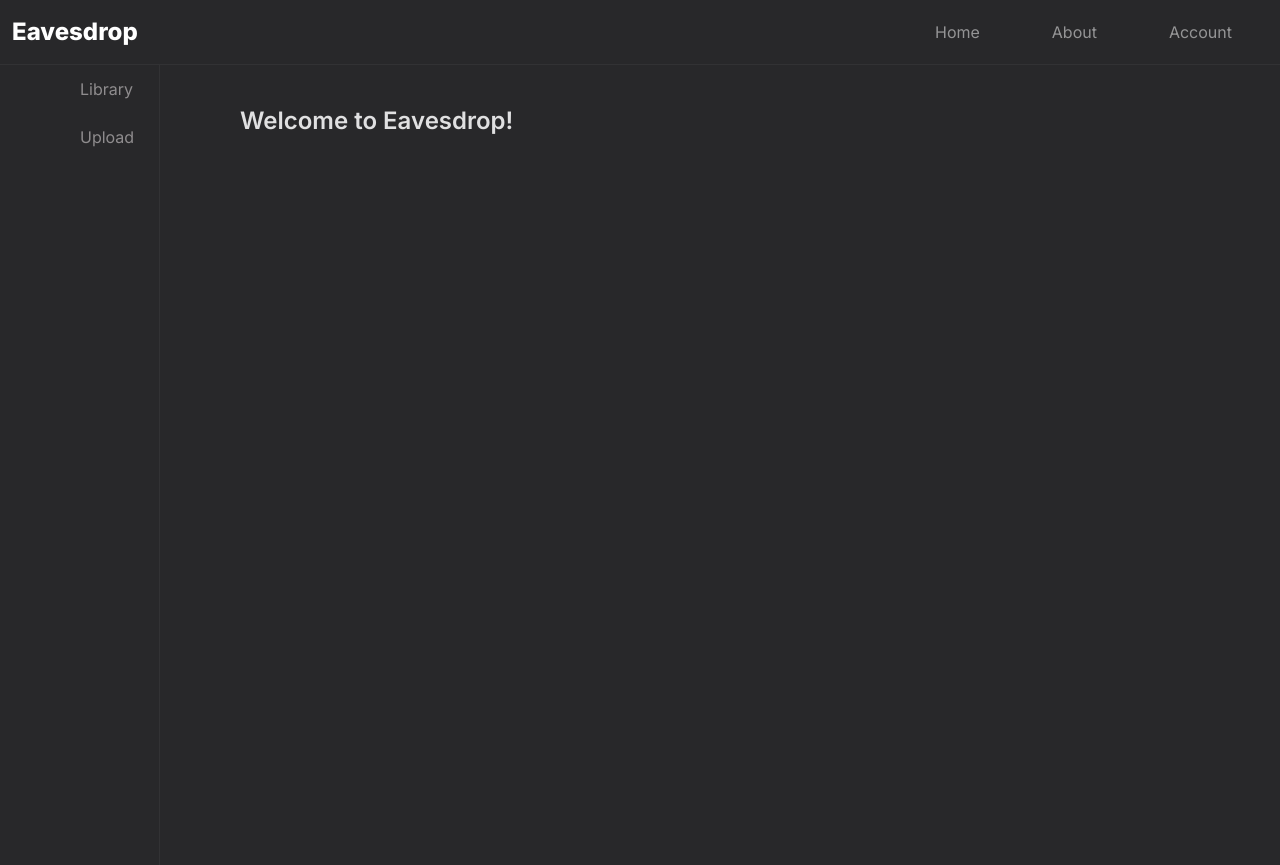
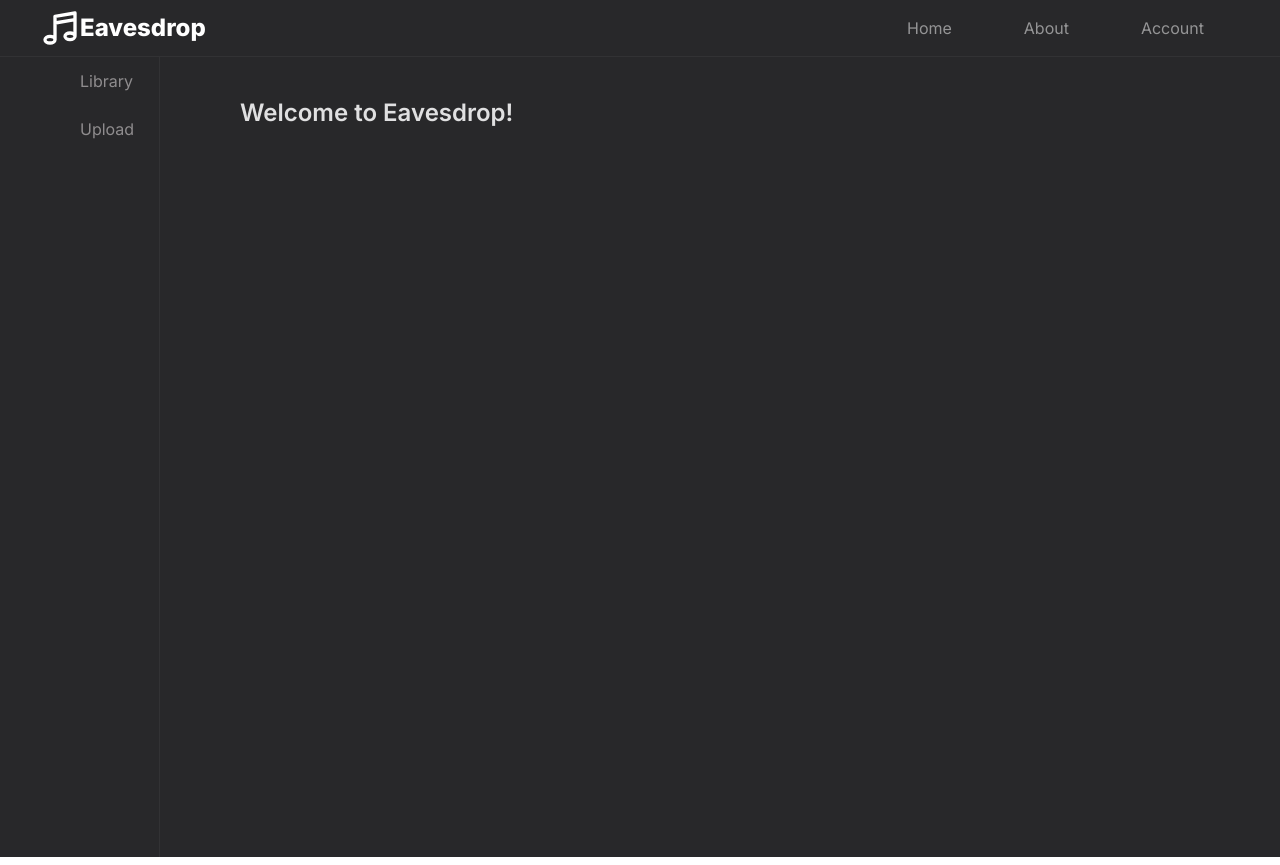
Before and after one commit to EavesdropCloud/eavesdrop-backup, a Next.js app in the folder frontend/: page / in a window 1280 px wide. Built offline with nearby package versions, Linux system fonts and the light colour scheme.

Commit message:
Add temporary logo as placeholder

```diff
--- a/frontend/src/components/Navbar.tsx
+++ b/frontend/src/components/Navbar.tsx
@@ -2,6 +2,7 @@
 
 import Link from 'next/link';
 import React, { useState } from 'react';
+import TempLogo from "./icons/TempLogo";
 
 const links = [
   {href: '/', label: 'Home'},
@@ -11,9 +12,12 @@ const links = [
 
 export default function Navbar() {
   return (
-    <nav className="bg-raisin-100 border-b border-b-raisin-200 p-3">
+    <nav className="bg-raisin-100 border-b border-b-raisin-200 py-2 px-10">
       <div className="max-w-8xl mx-auto flex justify-between items-center">
-        <div className="text-white font-extrabold text-2xl bg-clip-text"><Link href="/">Eavesdrop</Link></div>
+        <div className="text-white font-extrabold text-2xl bg-clip-text md:flex md:justify-between md:items-center">
+          <TempLogo className="w-10 h-10" />
+          <Link href="/">Eavesdrop</Link>
+        </div>
         <div className="md:flex md:items-center">
           {links.map(link => (
             <Link href={link.href} className="text-white py-2 px-4 mx-5 opacity-50 transition duration-300 ease-in-out
--- /dev/null
+++ b/frontend/src/components/icons/TempLogo.tsx
@@ -0,0 +1,9 @@
+import React from "react";
+
+const TempLogo = ({ className }) => (
+    <svg width="40px" height="40px" viewBox="0 0 24 24" fill="none" xmlns="http://www.w3.org/2000/svg">
+        <path d="M9 19C9 20.1046 7.65685 21 6 21C4.34315 21 3 20.1046 3 19C3 17.8954 4.34315 17 6 17C7.65685 17 9 17.8954 9 19ZM9 19V5L21 3V17M21 17C21 18.1046 19.6569 19 18 19C16.3431 19 15 18.1046 15 17C15 15.8954 16.3431 15 18 15C19.6569 15 21 15.8954 21 17ZM9 9L21 7" stroke="white" stroke-width="2" stroke-linecap="round" stroke-linejoin="round"/>
+    </svg>
+)
+
+export default TempLogo;
```
